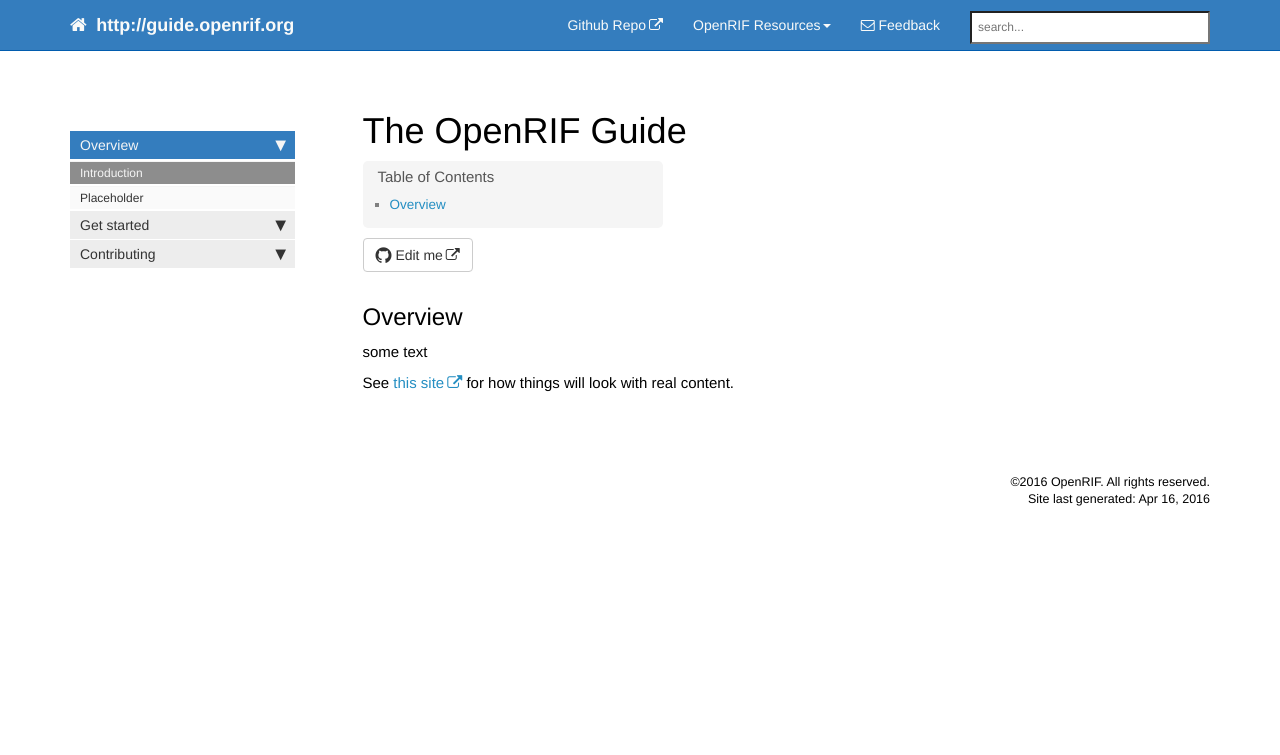
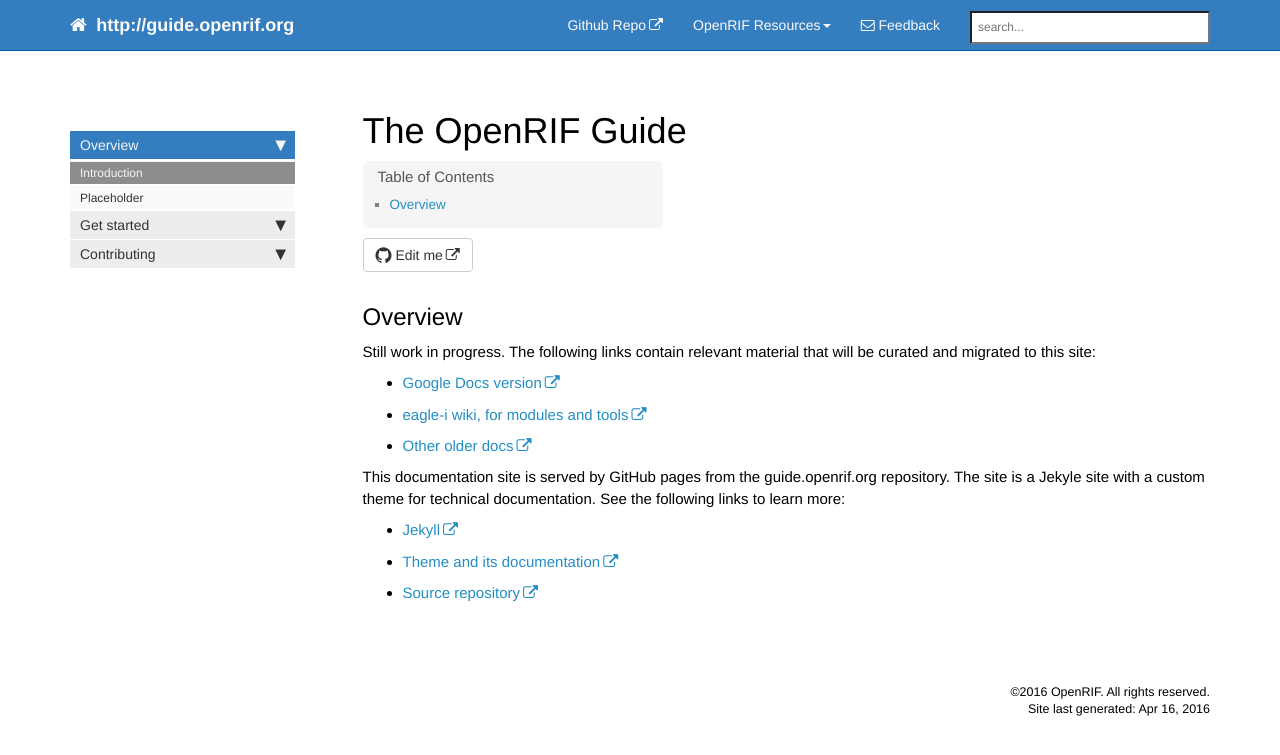
Before and after one commit to openrif/guide.openrif.org, a Jekyll site: the page built from guide/home.md, in a window 1280 px wide. Shown: the top 755 px of the page. Built offline with Jekyll 4.4.1, drawn with Linux system fonts in a browser that asks for light colours; nearby versions of some CDN libraries; library files that are not in the unit come from our copies; comment, search, counter and statistics services are not loaded.

Commit message:
Update home.md

```diff
--- a/guide/home.md
+++ b/guide/home.md
@@ -7,6 +7,14 @@
 
 ## Overview
 
-some text
+Still work in progress. The following links contain relevant material that will be curated and migrated to this site:
 
-See [this site](http://idratherbewriting.com/documentation-theme-jekyll/) for how things will look with real content.
+* [Google Docs version](https://goo.gl/Bncz84)
+* [eagle-i wiki, for modules and tools](https://open.med.harvard.edu/wiki/display/eaglei/Ontology+Editing+Guide)
+* [Other older docs](https://drive.google.com/folderview?id=0B0-7ySsFssteZHZ2Umw5V01RX3c&usp=sharing)
+
+This documentation site is served by GitHub pages from the guide.openrif.org repository. The site is a Jekyle site with a custom theme for technical documentation. See the following links to learn more:
+
+* [Jekyll](https://jekyllrb.com/)
+* [Theme and its documentation](http://idratherbewriting.com/documentation-theme-jekyll/)
+* [Source repository](https://github.com/openrif/guide.openrif.org)
```
